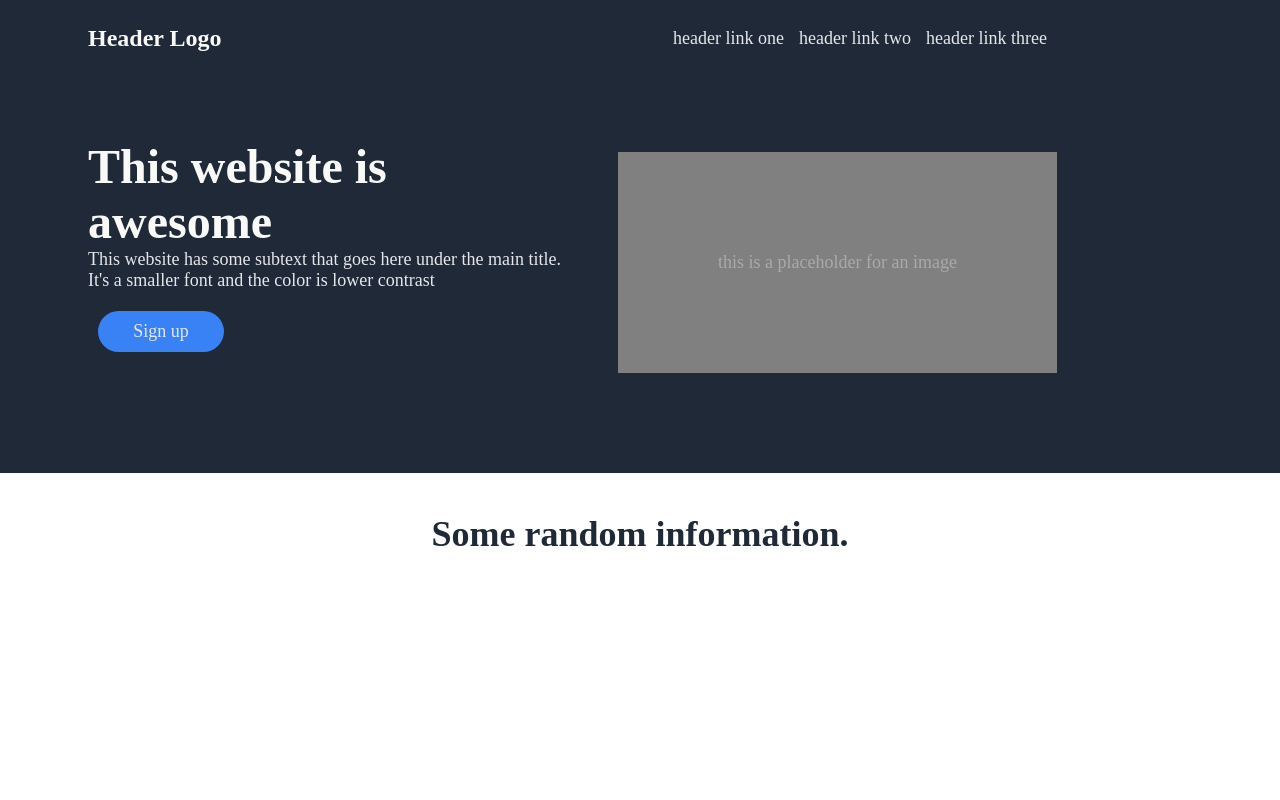
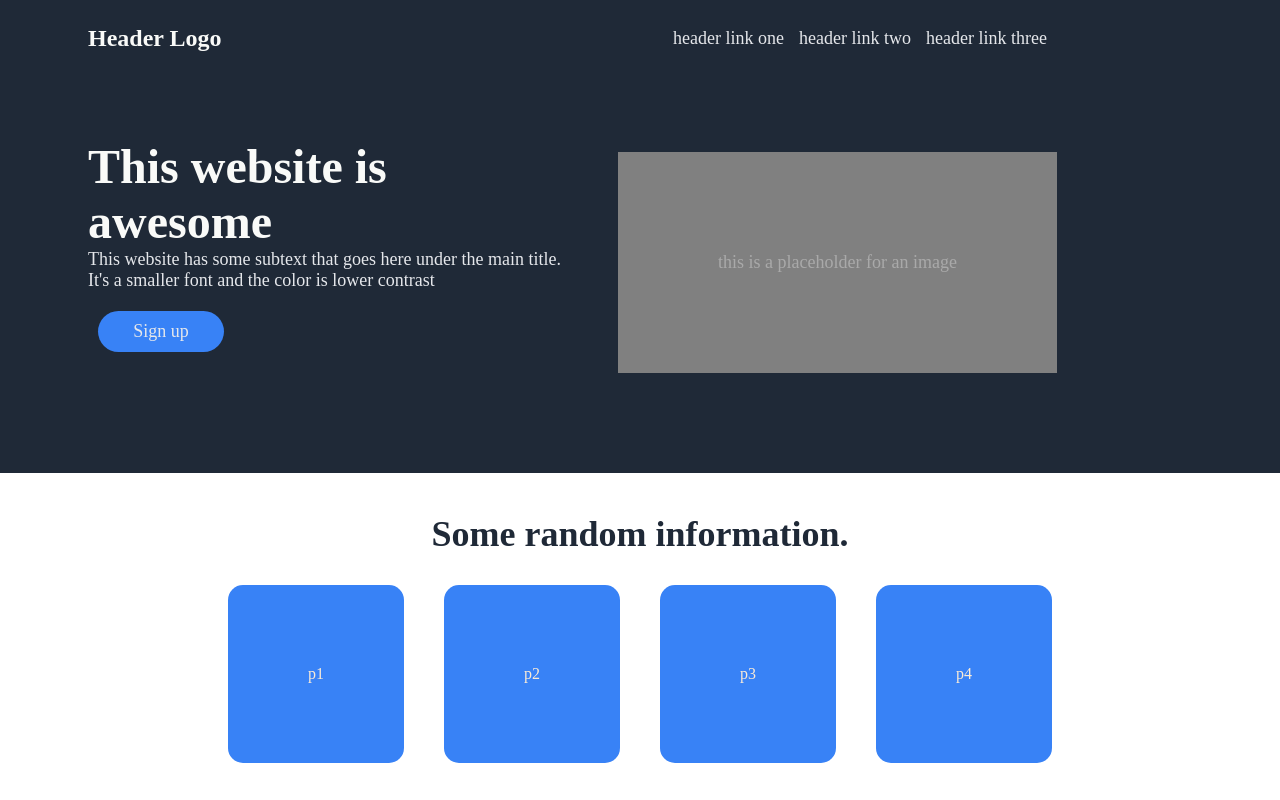
Before and after one commit to Jacopo-Sassi/landing-page, a plain HTML site: page index.html in a window 1280 px wide. Drawn offline with Linux system fonts and the light colour scheme.

Commit message:
Added the second section of the page, the title and the images box

```diff
--- a/index.html
+++ b/index.html
@@ -24,15 +24,17 @@
     </container>
 </container>
 <container class="seconda">
-    <container class="due">
         <container class="titoletto">Some random information.
         </container>
+    </container>
     <container class="quadrati">
-    </container>
+        <container class="p1">p1 </container>
+    <container class="p1">p2 </container>
+<container class="p1">p3 </container>
+<container class="p1">p4 </container>
+        </container>
     <container class="sottoquadrati">
     </container>
-    </container>
-</container>
     <container class="tre">
 
         <container class="grassetto">
--- a/styles.css
+++ b/styles.css
@@ -103,4 +103,21 @@ a:link {
     font-size: 36px;
     font-weight: 900;
     color: #1f2937;
+    margin-bottom: 30px;
   }
+  .quadrati {
+    display: flex;
+    flex-direction: row;
+    justify-content: center;
+    align-content: center;
+    gap: 40px;
+  }
+  .p1 {
+    display: flex;
+    justify-content: center;
+    align-content: center;
+    color: antiquewhite;
+    background-color: #3882F6;
+    padding: 80px;
+    border-radius: 15px;
+  }
```
